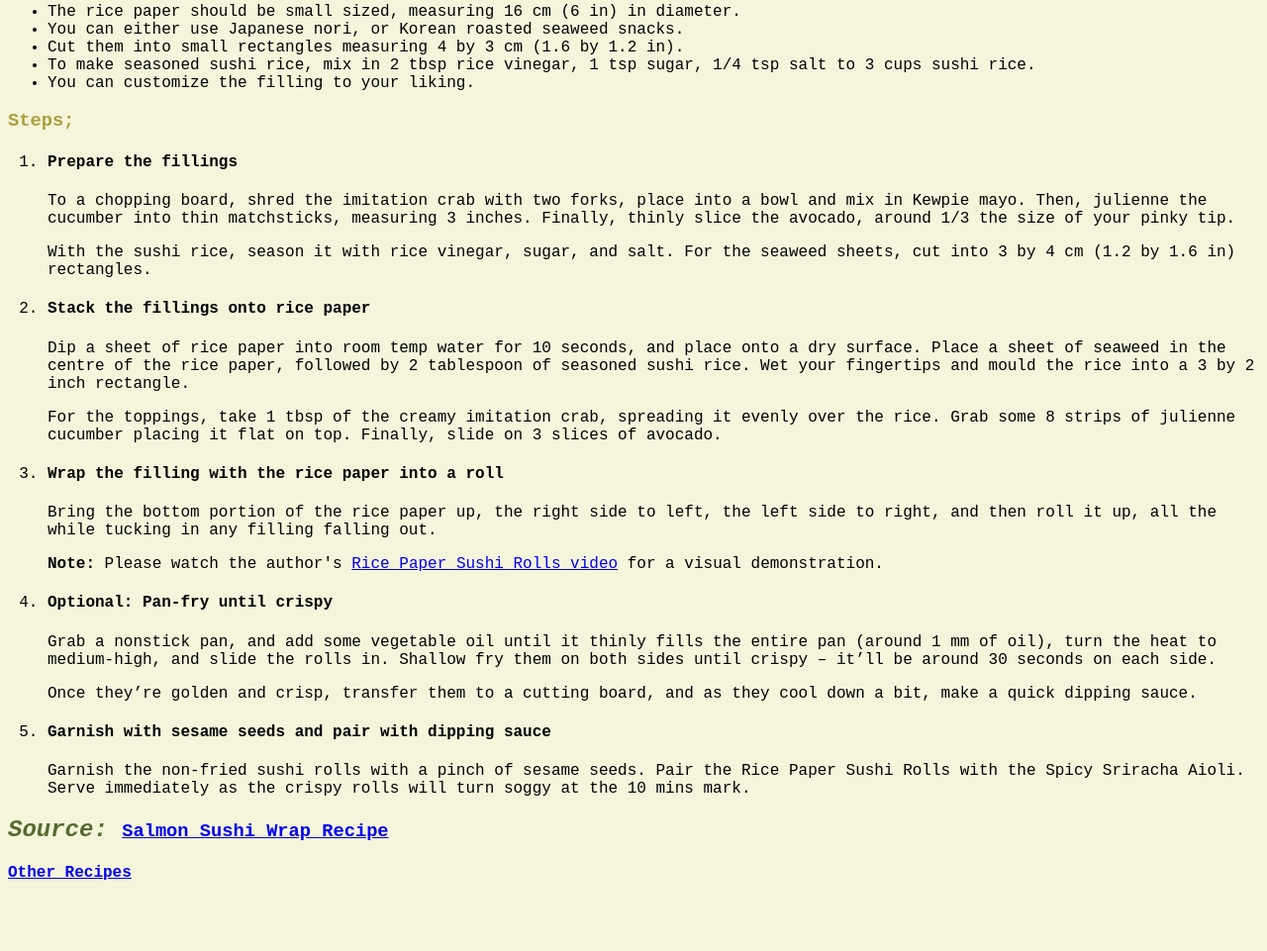
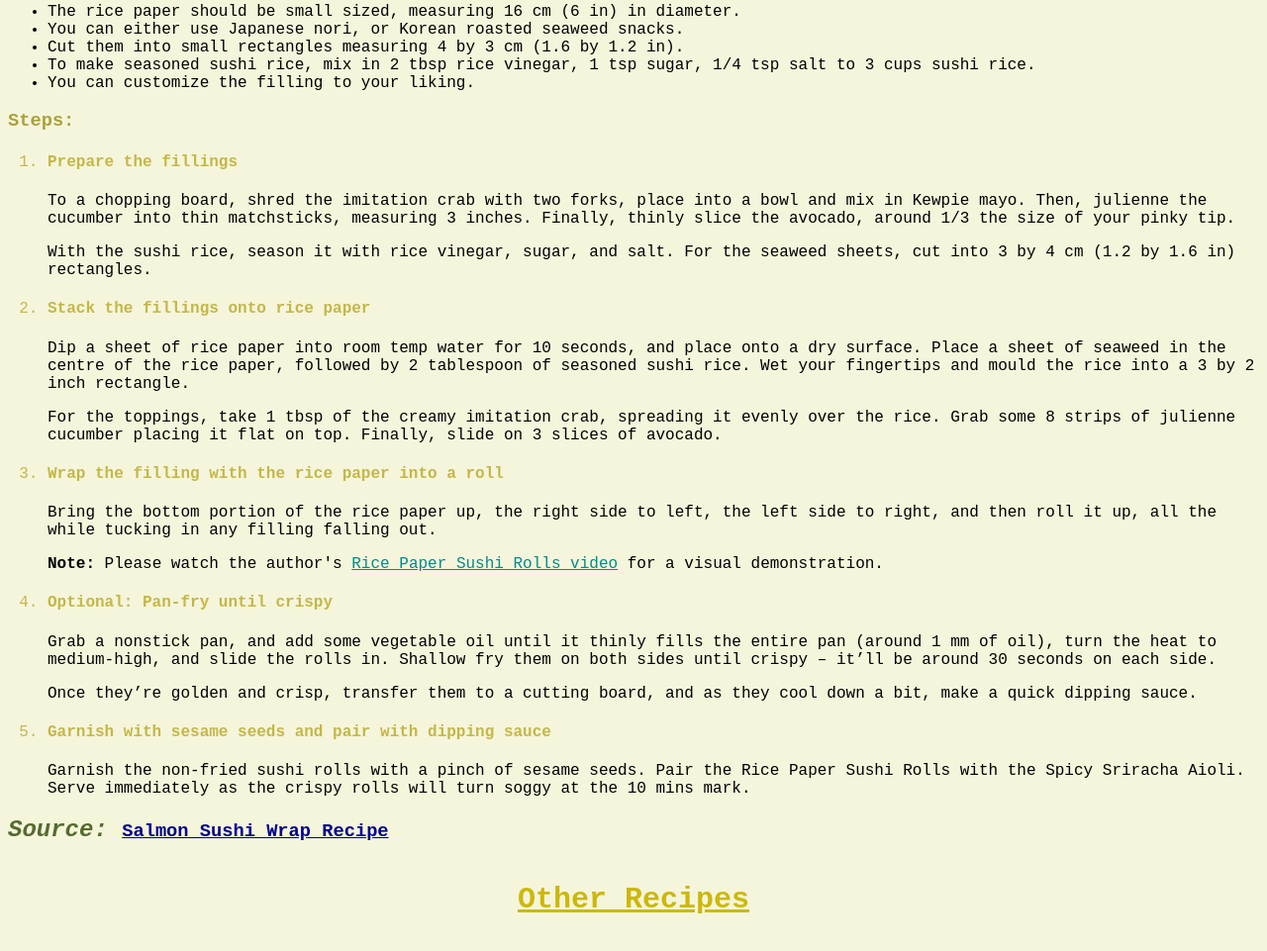
Before and after one commit to hankngo/odin-recipes, a plain HTML site: page recipes/salmon-sushi-wrap.html in a window 1280 px wide. Shown: the part 619-1580 px from the top of the page at 99% size. Before the commit the page ends 1531 px from the top, so only its background shows below. Drawn offline with Linux system fonts and the light colour scheme.

Commit message:
fix: Add classes in salmon-sushi-wrap.html

```diff
--- a/recipes/salmon-sushi-wrap.html
+++ b/recipes/salmon-sushi-wrap.html
@@ -23,32 +23,32 @@
       </li>
     </ul>
 
-    <h3>Steps;</h3>
+    <h3>Steps:</h3>
     <ol>
-      <li>
+      <li class="steps-list">
         <h4>Prepare the fillings</h4>
         <p>To a chopping board, shred the imitation crab with two forks, place into a bowl and mix in Kewpie mayo. Then, julienne the cucumber into thin matchsticks, measuring 3 inches. Finally, thinly slice the avocado, around 1/3 the size of your pinky tip.</p>
         <p>With the sushi rice, season it with rice vinegar, sugar, and salt. For the seaweed sheets, cut into 3 by 4 cm (1.2 by 1.6 in) rectangles.</p>
       </li>
-      <li>
+      <li class="steps-list">
         <h4>Stack the fillings onto rice paper</h4>
         <p>Dip a sheet of rice paper into room temp water for 10 seconds, and place onto a dry surface. Place a sheet of seaweed in the centre of the rice paper, followed by 2 tablespoon of seasoned sushi rice. Wet your fingertips and mould the rice into a 3 by 2 inch rectangle.</p>
         <p>For the toppings, take 1 tbsp of the creamy imitation crab, spreading it evenly over the rice. Grab some 8 strips of julienne cucumber placing it flat on top. Finally, slide on 3 slices of avocado.</p>
       </li>
-      <li>
+      <li class="steps-list">
         <h4>Wrap the filling with the rice paper into a roll</h4>
         <p>Bring the bottom portion of the rice paper up, the right side to left, the left side to right, and then roll it up, all the while tucking in any filling falling out.</p>
         <p>
           <strong>Note:</strong>
-          Please watch the author's <a href="https://youtu.be/h-onj-OkoZU">Rice Paper Sushi Rolls video</a> for a visual demonstration.
+          Please watch the author's <a class="tut-links" href="https://youtu.be/h-onj-OkoZU">Rice Paper Sushi Rolls video</a> for a visual demonstration.
         </p>
       </li>
-      <li>
+      <li class="steps-list">
         <h4>Optional: Pan-fry until crispy</h4>
         <p>Grab a nonstick pan, and add some vegetable oil until it thinly fills the entire pan (around 1 mm of oil), turn the heat to medium-high, and slide the rolls in. Shallow fry them on both sides until crispy – it’ll be around 30 seconds on each side.</p>
         <p>Once they’re golden and crisp, transfer them to a cutting board, and as they cool down a bit, make a quick dipping sauce.</p>
       </li>
-      <li>
+      <li class="steps-list">
         <h4>Garnish with sesame seeds and pair with dipping sauce</h4>
         <p>Garnish the non-fried sushi rolls with a pinch of sesame seeds. Pair the Rice Paper Sushi Rolls with the Spicy Sriracha Aioli. Serve immediately as the crispy rolls will turn soggy at the 10 mins mark.</p>
       </li>
@@ -56,9 +56,9 @@
 
     <h3>
       <em>Source: </em>
-      <a href="https://lookcatchu.com/rice-paper-sushi-rolls/">Salmon Sushi Wrap Recipe</a>
+      <a class="source" href="https://lookcatchu.com/rice-paper-sushi-rolls/">Salmon Sushi Wrap Recipe</a>
     </h3>
 
-    <a href="../index.html"><h4>Other Recipes</h4></a>
+    <a class="main-link" href="../index.html"><h4>Other Recipes</h4></a>
   </body>
 </html>
```
